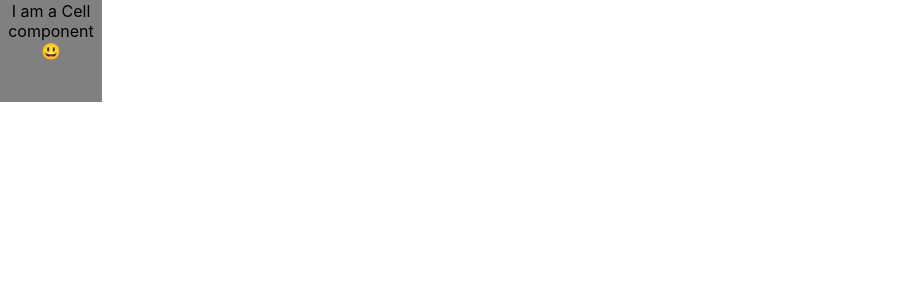
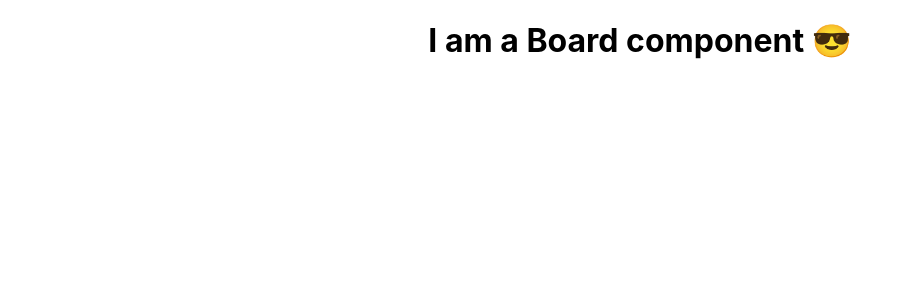
Before and after one commit to oybekabdulazizov/lights-out, a React (Create React App) app: page / in a window 1280 px wide. Shown: the top 300 px of the page, without its empty margins (0-913 px from the left). Built offline with nearby package versions, Linux system fonts and the light colour scheme; the HTML template or start-up script is replaced by a standard one.

Commit message:
add Board component, style it, and wire it up with the app

```diff
--- a/src/App.js
+++ b/src/App.js
@@ -1,10 +1,11 @@
 import './App.css';
 import Cell from './Cell';
+import Board from './Board';
 
 function App() {
   return (
     <div className="App">
-      <Cell />
+      <Board />
     </div>
   );
 }
--- /dev/null
+++ b/src/Board.css
@@ -0,0 +1,3 @@
+.Board {
+    margin: 0 auto;
+}
--- /dev/null
+++ b/src/Board.js
@@ -0,0 +1,26 @@
+import React, { Component } from 'react';
+import './Board.css';
+
+class Board extends Component {
+    static defaultProps = {
+        nrows: 5,
+        ncols: 6,
+        chanceLightStarsOn: 0.5
+    }
+
+    constructor(props) {
+        super(props);
+        this.state = {
+            hasWon: false,
+            board: []
+        }
+    }
+
+    render() {
+        return (
+            <div className="Board"><h1>I am a Board component 😎</h1></div>
+        )
+    }
+}
+
+export default Board;
--- a/src/Cell.js
+++ b/src/Cell.js
@@ -1,5 +1,5 @@
+import React, { Component } from 'react';
 import './Cell.css';
-import React, { Component } from 'react';
 
 class Cell extends Component {
     constructor(props) {
```
